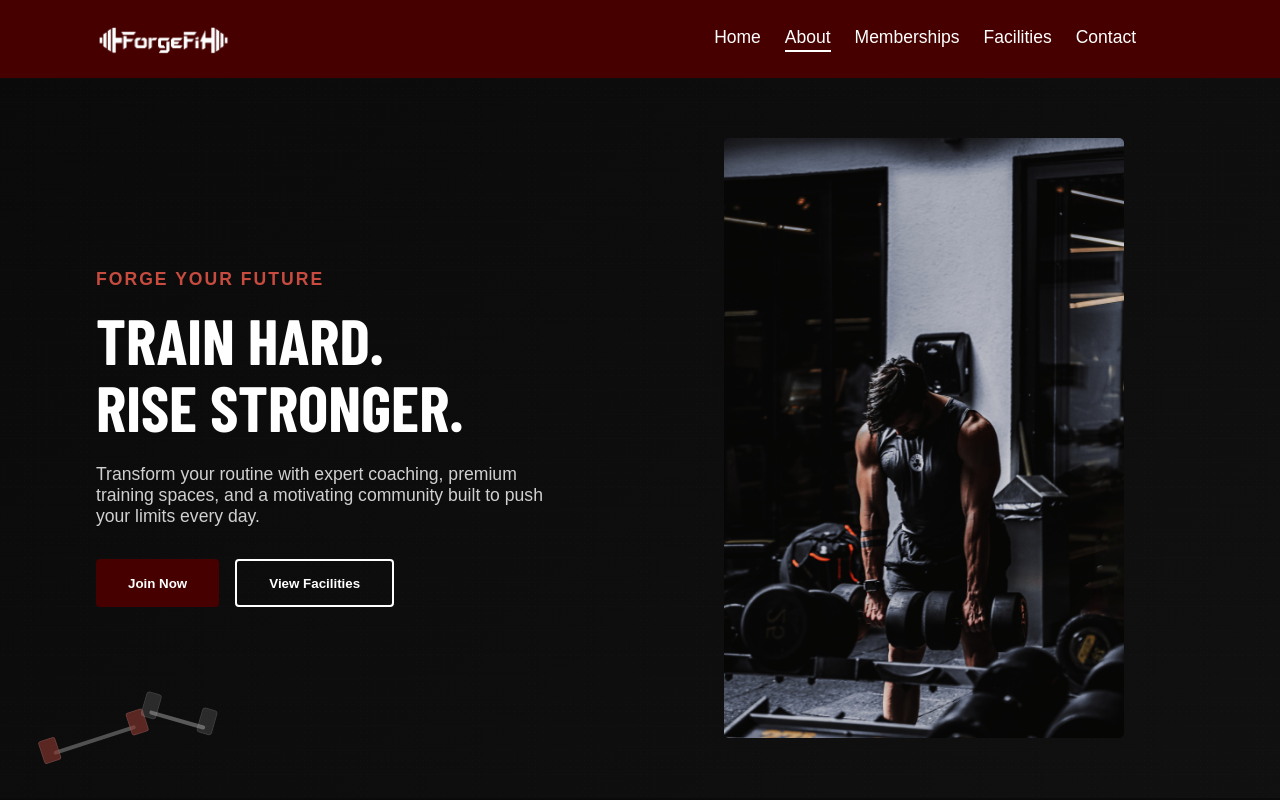
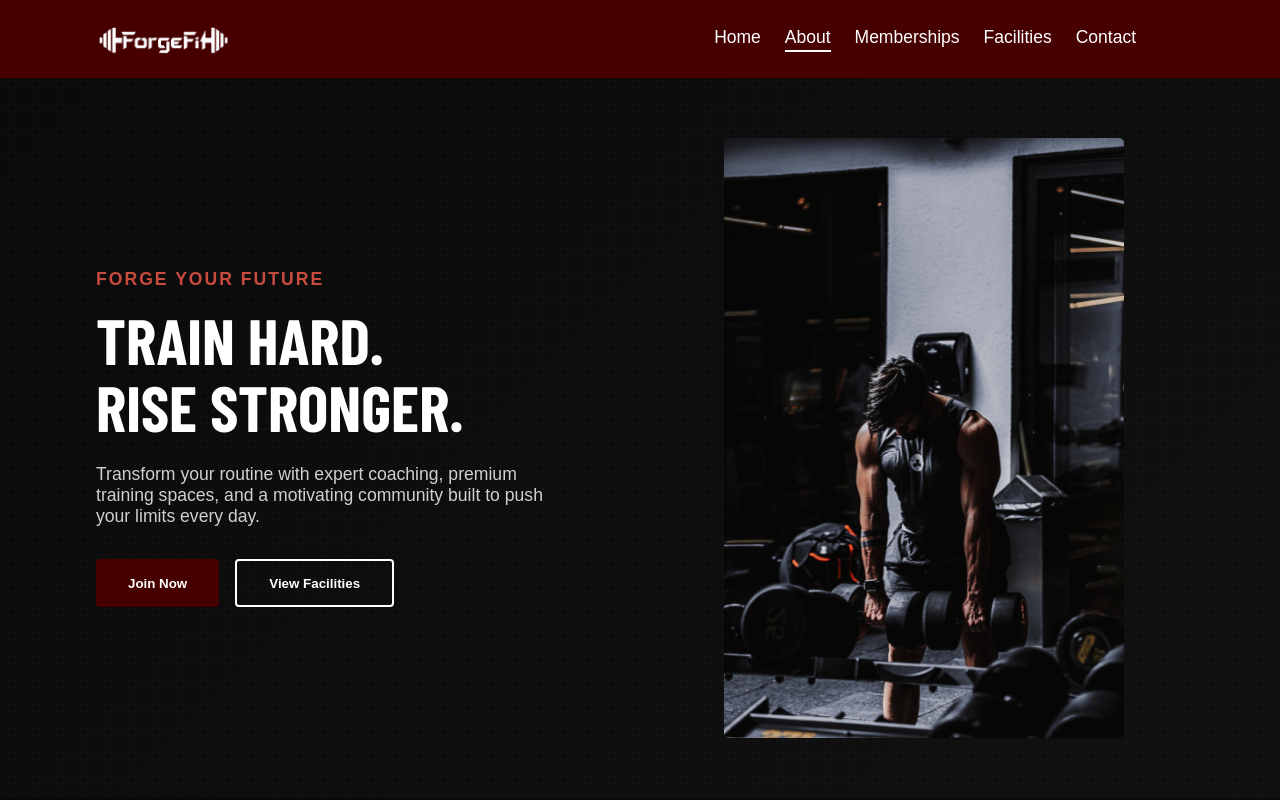
Before and after one commit to princemclein/ForgeFit, a React (Vite) app: page / in a window 1280 px wide. Shown: the top 800 px of the page. Built offline with nearby package versions, Linux system fonts and the light colour scheme; a web font is replaced by a local one.

Commit message:
feat(hero): add subtle grain texture and gym-inspired accents

```diff
--- a/src/Css/Hero.css
+++ b/src/Css/Hero.css
@@ -17,119 +17,24 @@
   position: absolute;
   inset: 0;
   pointer-events: none;
-  background:
-    linear-gradient(135deg, rgba(10, 10, 10, 0.96), rgba(18, 18, 18, 0.8)),
-    radial-gradient(circle at top left, rgba(199, 75, 63, 0.06), transparent 35%);
+  background: linear-gradient(
+    135deg,
+    rgba(10, 10, 10, 0.96),
+    rgba(18, 18, 18, 0.82)
+  );
 }
 
 .hero-bg::before {
   content: "";
   position: absolute;
   inset: 0;
-  background-image:
-    linear-gradient(rgba(255, 255, 255, 0.02) 1px, transparent 1px),
-    linear-gradient(90deg, rgba(255, 255, 255, 0.015) 1px, transparent 1px);
-  background-size: 24px 24px;
-  opacity: 0.25;
-}
-
-.hero-bg::after {
-  content: "";
-  position: absolute;
-  inset: 0;
-  background: radial-gradient(circle, rgba(255,255,255,0.08) 0.7px, transparent 1px);
-  background-size: 7px 7px;
-  opacity: 0.22;
+  background-image: radial-gradient(
+    rgba(255, 255, 255, 0.12) 0.7px,
+    transparent 0.8px
+  );
+  background-size: 6px 6px;
+  opacity: 0.16;
   mix-blend-mode: screen;
-}
-
-.hero-icons {
-  position: absolute;
-  left: 2.5rem;
-  bottom: 2.5rem;
-  width: 180px;
-  height: 120px;
-  pointer-events: none;
-  z-index: 0;
-  opacity: 0.7;
-}
-
-.barbell-icon,
-.dumbbell-icon {
-  position: absolute;
-  display: block;
-}
-
-.barbell-icon {
-  left: 0;
-  bottom: 0;
-  width: 110px;
-  height: 34px;
-  transform: rotate(-18deg);
-}
-
-.barbell-bar {
-  position: absolute;
-  left: 12px;
-  right: 12px;
-  top: 14px;
-  height: 4px;
-  background: rgba(255, 255, 255, 0.4);
-  border-radius: 999px;
-}
-
-.barbell-weight {
-  position: absolute;
-  top: 0;
-  width: 18px;
-  height: 24px;
-  border-radius: 3px;
-  background: rgba(199, 75, 63, 0.6);
-  border: 1px solid rgba(255, 255, 255, 0.15);
-}
-
-.weight-left {
-  left: 0;
-}
-
-.weight-right {
-  right: 0;
-}
-
-.dumbbell-icon {
-  right: 6px;
-  bottom: 16px;
-  width: 74px;
-  height: 42px;
-  transform: rotate(16deg);
-}
-
-.dumbbell-handle {
-  position: absolute;
-  top: 18px;
-  left: 8px;
-  right: 8px;
-  height: 4px;
-  background: rgba(255, 255, 255, 0.45);
-  border-radius: 999px;
-}
-
-.dumbbell-plate {
-  position: absolute;
-  top: 0;
-  width: 16px;
-  height: 26px;
-  border-radius: 4px;
-  background: rgba(255, 255, 255, 0.18);
-  border: 1px solid rgba(255, 255, 255, 0.12);
-}
-
-.plate-left {
-  left: 0;
-}
-
-.plate-right {
-  right: 0;
 }
 
 .hero-left,
--- a/src/components/Hero.jsx
+++ b/src/components/Hero.jsx
@@ -5,18 +5,6 @@ function Hero() {
   return (
     <section id="hero">
       <div className="hero-bg" aria-hidden="true" />
-      <div className="hero-icons" aria-hidden="true">
-        <div className="barbell-icon barbell-one">
-          <span className="barbell-bar" />
-          <span className="barbell-weight weight-left" />
-          <span className="barbell-weight weight-right" />
-        </div>
-        <div className="dumbbell-icon dumbbell-one">
-          <span className="dumbbell-handle" />
-          <span className="dumbbell-plate plate-left" />
-          <span className="dumbbell-plate plate-right" />
-        </div>
-      </div>
 
       <div className="hero-left">
         <p className="hero-tag">Forge your future</p>
```
